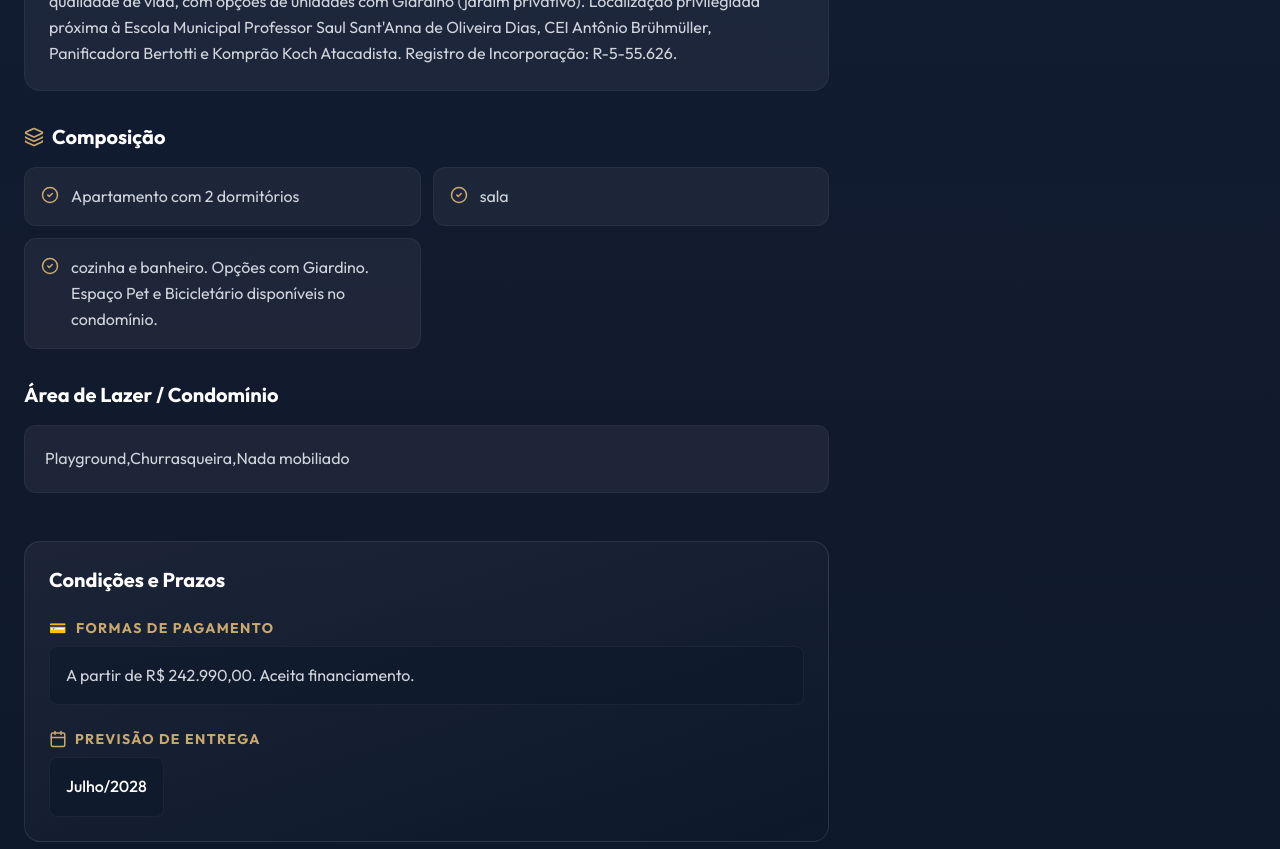
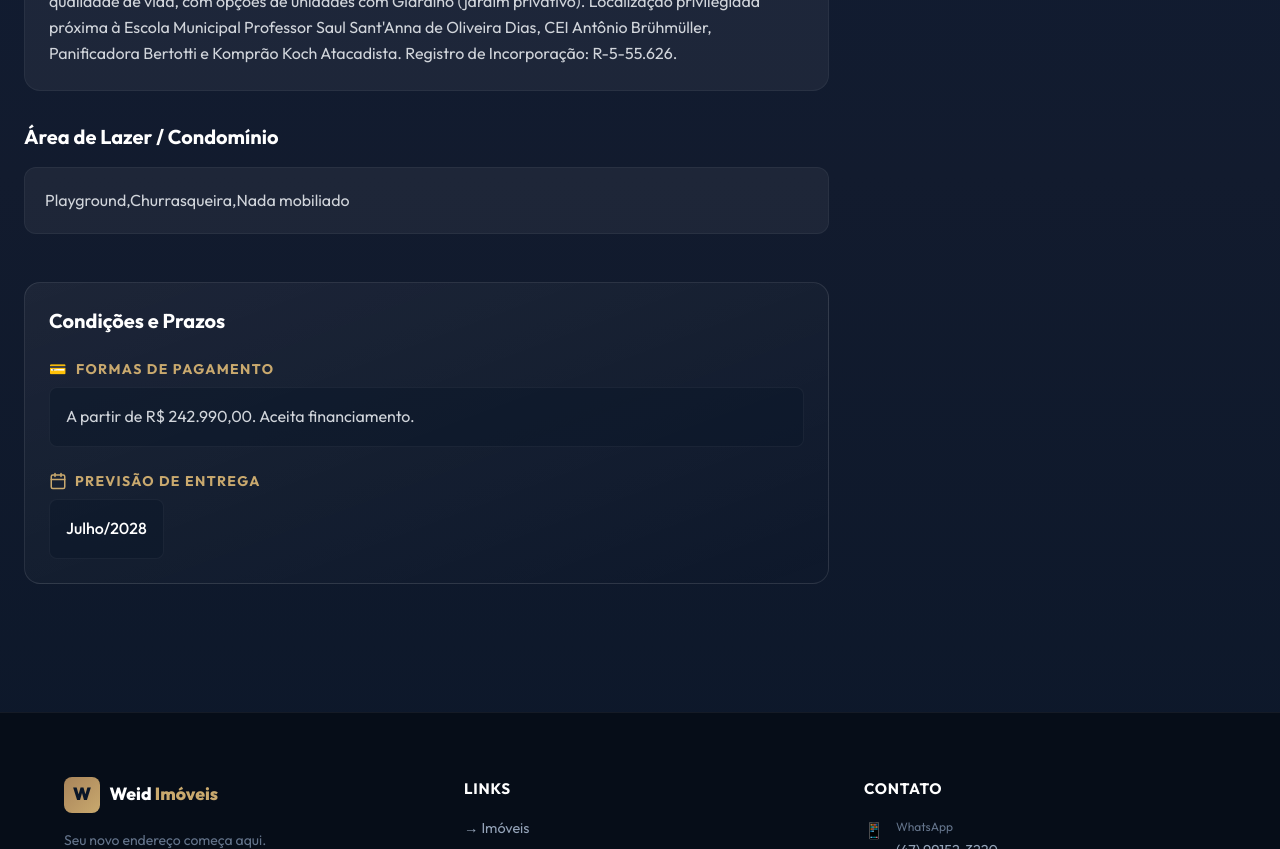
Before and after one commit to pepecw/weid-imoveis-site, a React (Vite) app: page /imoveis/imv-43 in a window 1280 px wide. Shown: the part 1220-2069 px from the top of the page. Built offline with nearby package versions, Linux system fonts and the light colour scheme.

Commit message:
refactor: remove composition list from property details

```diff
--- a/src/data/properties.ts
+++ b/src/data/properties.ts
@@ -17,7 +17,6 @@ export interface Property {
     aceita_financiamento?: boolean;
     aceita_permuta?: boolean;
     descricao_ia?: string;
-    composicao?: string[];
     condicoes_pagamento?: string;
     previsao_entrega?: string;
     destaque_texto?: string;
--- a/src/pages/PropertyDetailsPage.tsx
+++ b/src/pages/PropertyDetailsPage.tsx
@@ -1,6 +1,6 @@
 import { useParams, Link } from 'react-router-dom';
 import { propertiesData } from '../data/properties';
-import { MapPin, Bed, Bath, Car, Maximize, ArrowLeft, Send, X, ChevronLeft, ChevronRight, CheckCircle2, Home, Calendar, Info, Layers } from 'lucide-react';
+import { MapPin, Bed, Bath, Car, Maximize, ArrowLeft, Send, X, ChevronLeft, ChevronRight, CheckCircle2, Home, Calendar, Info } from 'lucide-react';
 import { useEffect, useState } from 'react';
 
 const WA_BASE = 'https://wa.me/5547991523220?text=';
@@ -217,24 +217,7 @@ export function PropertyDetailsPage() {
                             </div>
                         )}
 
-                        {/* Composition */}
-                        {property.composicao && property.composicao.length > 0 && (
-                            <div>
-                                <h2 className="text-xl font-bold text-white mb-4 flex items-center gap-2">
-                                    <Layers className="text-primary" size={20} />
-                                    Composição
-                                </h2>
-                                <ul className="grid grid-cols-1 md:grid-cols-2 gap-3">
-                                    {property.composicao.map((item, idx) => (
-                                        <li key={idx} className="flex gap-3 text-gray-300 bg-white/5 p-4 rounded-xl border border-white/5">
-                                            <CheckCircle2 className="text-primary shrink-0 mt-0.5" size={18} />
-                                            <span>{item}</span>
-                                        </li>
-                                    ))}
-                                </ul>
-                            </div>
-                        )}
-
+                        {/* Removed Composition block */}
                         {/* Leisure standard */}
                         {property.lazer_padrao && (
                             <div className="mb-4">
```
